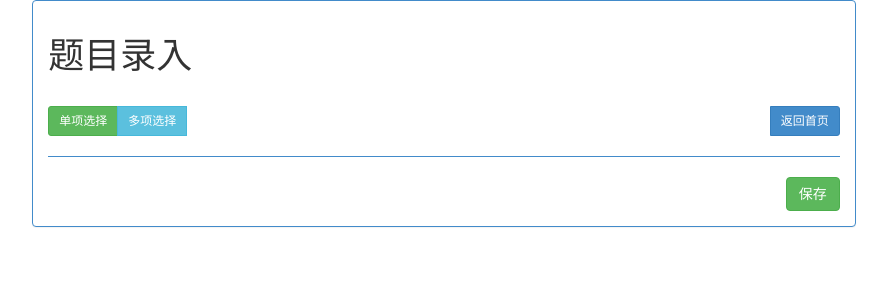
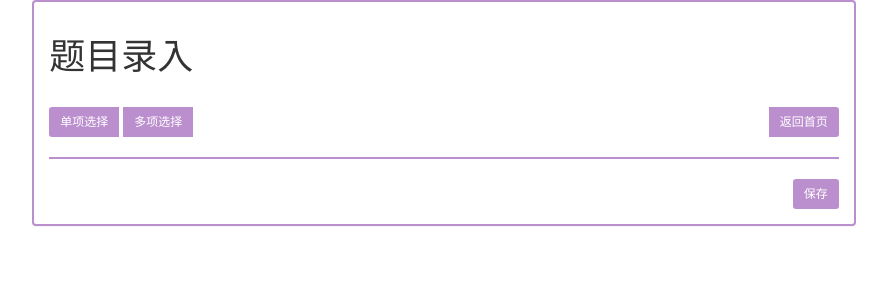
Before and after one commit to daaqing452/AcademicEthicsTest, a Django app: template static/template/survey_create.html in a window 1280 px wide. Shown: the top 300 px of the page, without its empty margins (196-1083 px from the left). Run offline with Django 3.2, Linux system fonts and the light colour scheme; the template is opened without the code that fills it, so the values that code supplies are empty; some libraries are stand-ins or nearby versions.

Commit message:
more beautify fix

```diff
--- a/static/template/show_files.html
+++ b/static/template/show_files.html
@@ -5,7 +5,7 @@
 
 <body>
 <div class="row">
-	<div class="col-md-offset-4 col-md-4 ">
+	<div class="col-md-offset-3 col-md-6 ">
 		<div style="text-align: center;">
             <h1>规范文件</h1>
         </div>
--- a/static/template/survey_create.html
+++ b/static/template/survey_create.html
@@ -9,18 +9,18 @@
 
 <body>
 <div class="col-md-offset-2 col-md-8 ">
-    <div class="panel panel-primary">
+    <div class="panel" style="border-color: #BB8FCE; border-width: 2px">
         <div class="panel-body">
             <div class="input-group">
                 <h1>题目录入</h1>
             </div>
             </br>
             <div class="btn-group" name="my-btn-group" style="width: 100%">
-                <button type="button" class="btn btn-success btn-sm" data-toggle="modal" data-target="#myModal"  onclick="createSurvey(1)"> 单项选择 </button>
-                <button type="button" class="btn btn-info btn-sm" data-toggle="modal" data-target="#myModal" onclick="createSurvey(2)"> 多项选择 </button>
-                <button type="button" class="btn btn-primary btn-sm"  onclick="window.location.href='/index'" style="float: right;"> 返回首页 </button>
+                <button type="button" class="btn btn-sm" data-toggle="modal" data-target="#myModal"  onclick="createSurvey(1)" style="background-color: #BB8FCE; color: white; margin-right: 5px;"> 单项选择 </button>
+                <button type="button" class="btn btn-sm" data-toggle="modal" data-target="#myModal" onclick="createSurvey(2)" style="background-color: #BB8FCE; color: white;"> 多项选择 </button>
+                <button type="button" class="btn btn-sm"  onclick="window.location.href='/index'" style="float: right; background-color: #BB8FCE; color: white;"> 返回首页 </button>
             </div>
-            <hr style="height: 1px; border: none; background-color: #428bca">
+            <hr style="height: 2px; border: none; background-color: #BB8FCE">
             <div style="text-align:left;width: 100%" >
                 <table id="questions"  style="table-layout:fixed;word-break:break-all;border: 0px;width: 100%" >
                 <tbody>
@@ -29,7 +29,7 @@
                 </table>
             </div>
             <!--<button id="save_btn" class="btn btn-success " onclick="save()" style="float:right"> 暂存 </button>-->
-            <button id="release_btn" class="btn btn-success " onclick="save()" style="float:right"> 保存 </button>
+            <button id="release_btn" class="btn btn-sm" onclick="save()" style="float:right;background-color: #BB8FCE; color: white;"> 保存 </button>
         </div>
         <!-- Modal -->
         <div class="modal fade" id="myModal" tabindex="-1" role="dialog" aria-labelledby="myModalLabel" aria-hidden="true" data-backdrop="static">
```
Also changed, not shown: static/template/survey_fill.html (+4 -4 lines), static/template/survey_report.html (+4 -4 lines).
